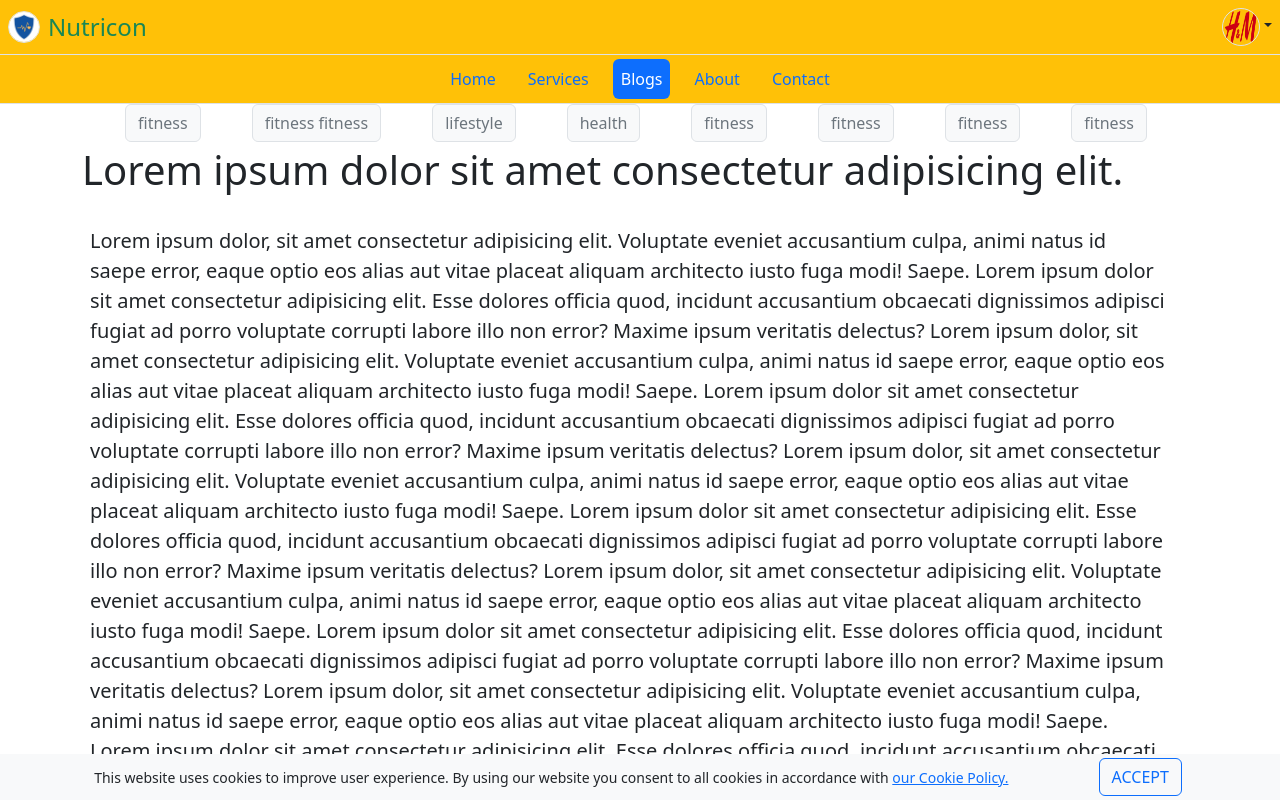
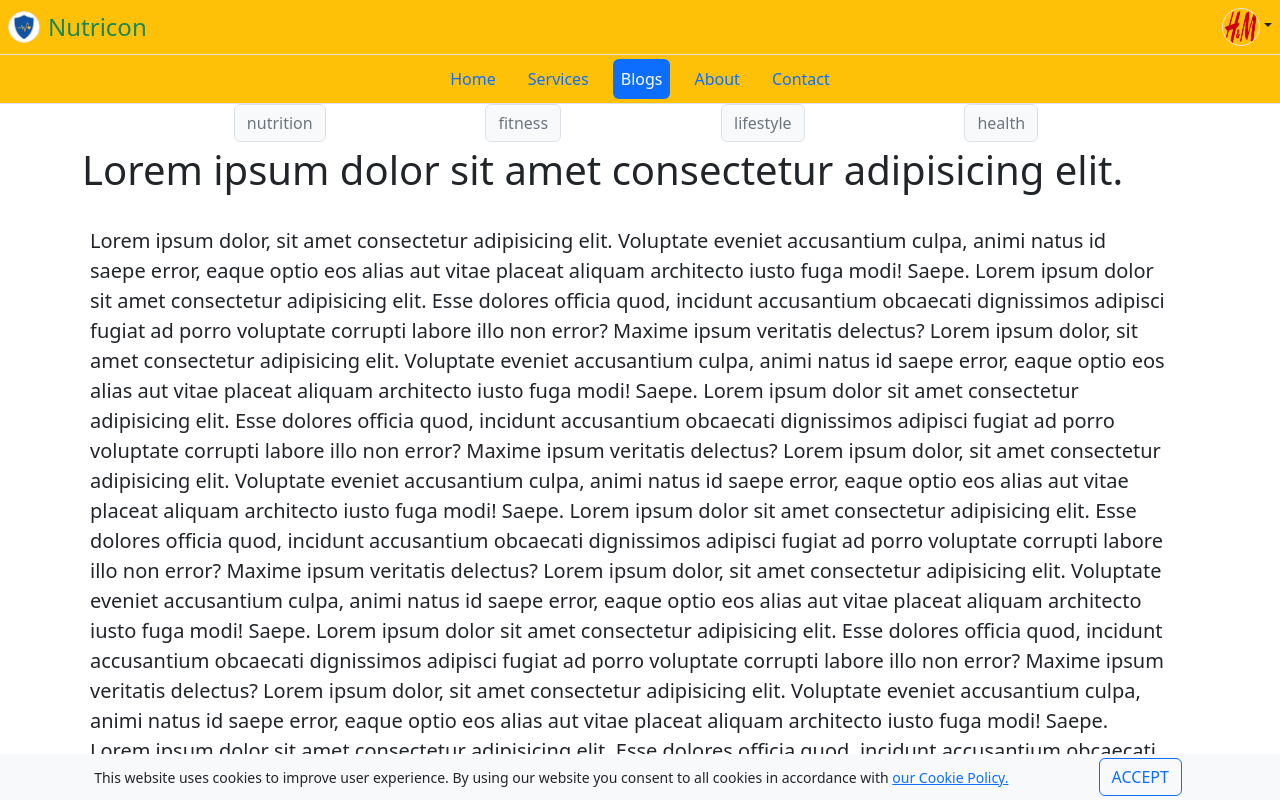
Before and after one commit to Kkibe/nutricon-client, a React (Create React App) app: page /blogs/1 in a window 1280 px wide. Shown: the top 800 px of the page. Built offline with nearby package versions, Linux system fonts and the light colour scheme.

Commit message:
Update SinglePost.jsx

```diff
--- a/src/pages/SinglePost.jsx
+++ b/src/pages/SinglePost.jsx
@@ -5,14 +5,10 @@ function SinglePost() {
   return (
     <div className='container '>
         <div className="tags d-flex align-items-center justify-content-evenly overflow-hidden mb-1">
-          <a href={`/blogs`} className="btn border btn-light text-secondary me-2">fitness</a>
-          <a href={`/blogs`} className="btn border btn-light text-secondary me-2">fitness fitness</a>
-          <a href={`/blogs`} className="btn border btn-light text-secondary me-2">lifestyle</a>
-          <a href={`/blogs`} className="btn border btn-light text-secondary me-2">health</a>
-          <a href={`/blogs`} className="btn border btn-light text-secondary me-2">fitness</a>
-          <a href={`/blogs`} className="btn border btn-light text-secondary me-2">fitness</a>
-          <a href={`/blogs`} className="btn border btn-light text-secondary me-2">fitness</a>
-          <a href={`/blogs`} className="btn border btn-light text-secondary me-2">fitness</a>
+          <a href={`/blogs?tag=nutrition`} className="btn border btn-light text-secondary me-2">nutrition</a>
+          <a href={`/blogs?tag=fitness`} className="btn border btn-light text-secondary me-2">fitness</a>
+          <a href={`/blogs?tag=lifestyle`} className="btn border btn-light text-secondary me-2">lifestyle</a>
+          <a href={`/blogs?tag=health`} className="btn border btn-light text-secondary me-2">health</a>
         </div>
       <div>
         <h1 className='h1'>Lorem ipsum dolor sit amet consectetur adipisicing elit.</h1>
```
